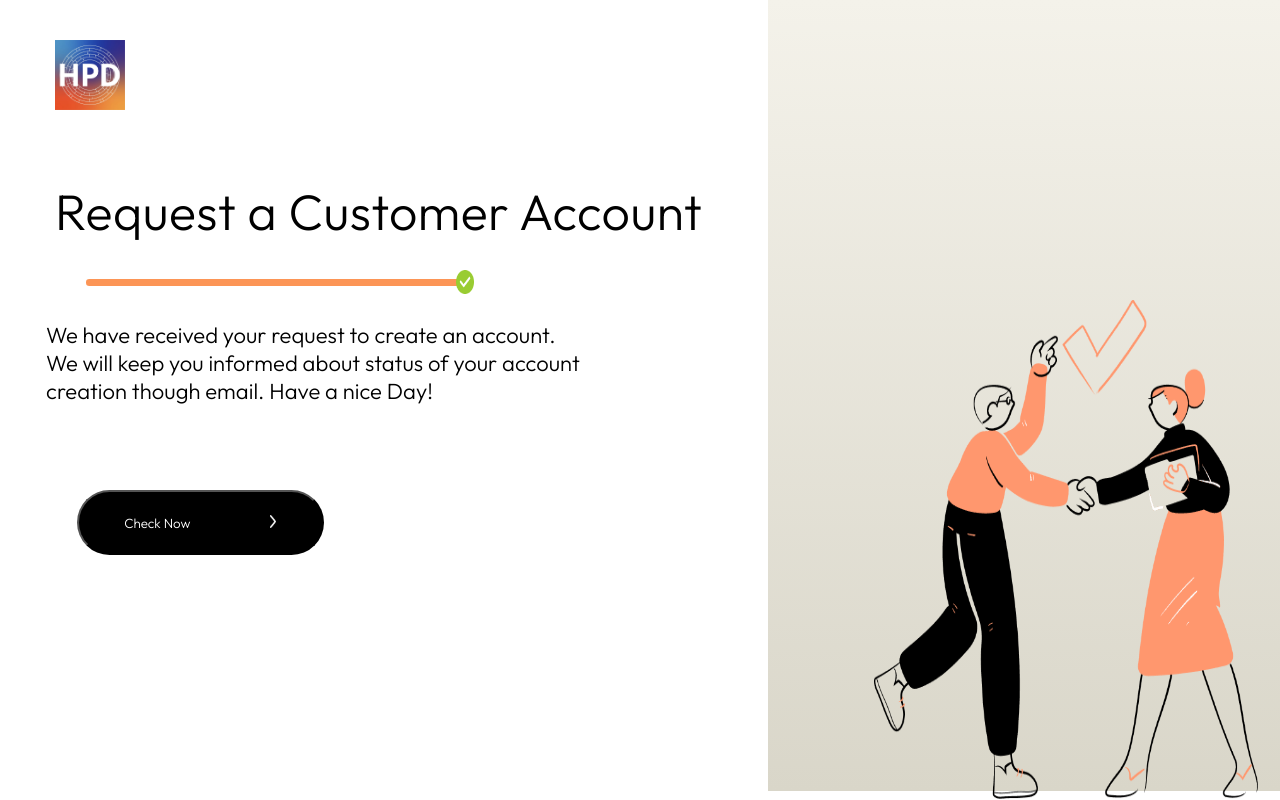
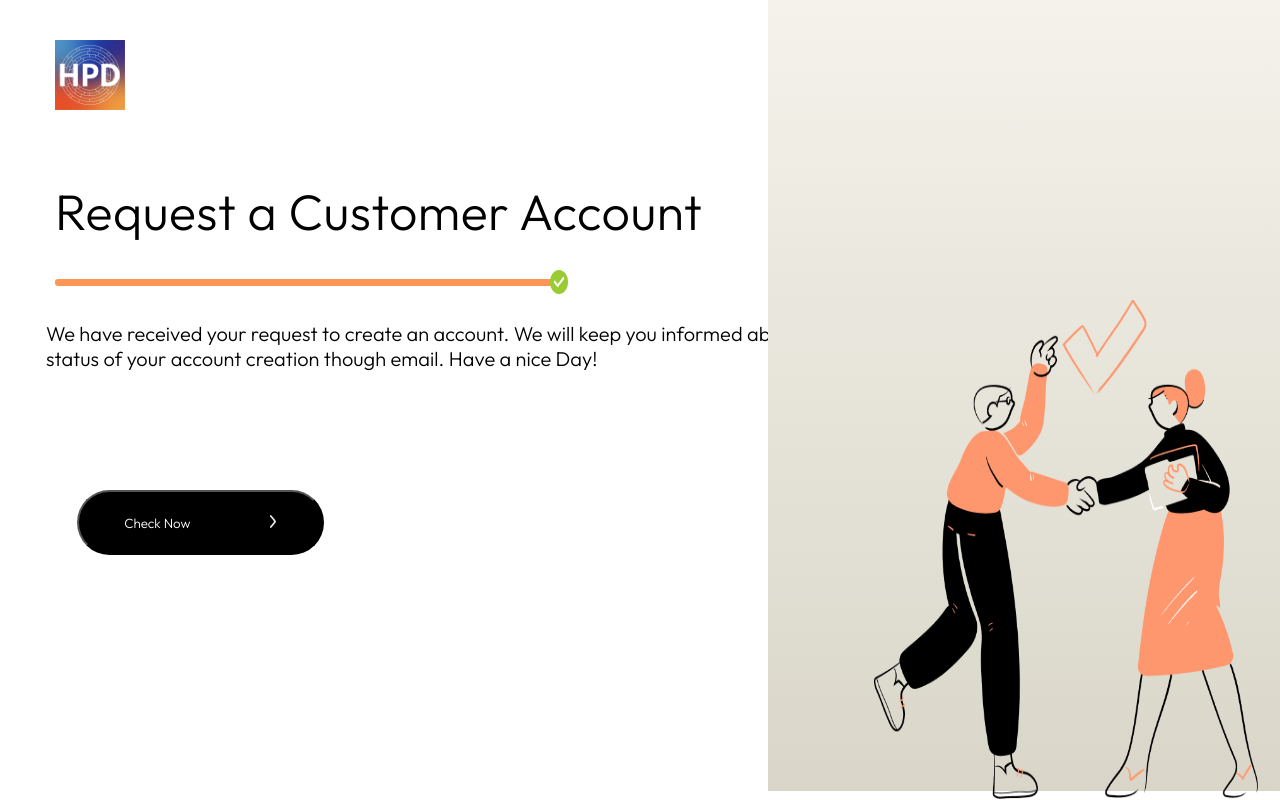
Before and after one commit to vigneshm-quikieapps/heat-pump-frontend, a React (Create React App) app: page /rca3 in a window 1280 px wide. Built offline with nearby package versions, Linux system fonts and the light colour scheme; no server answers.

Commit message:
rca3 fix

```diff
--- a/src/components/Before Customer Login/RCA3/RCA3.css
+++ b/src/components/Before Customer Login/RCA3/RCA3.css
@@ -31,10 +31,10 @@ body {
 }
 
 .rca3left-bar {
-  width: 29.3vw;
-  height: 0.9vh;
+  width: 500.151px;
+  height: 7.254px;
   background-color: rgba(250, 96, 0, 0.664);
-  margin: 0px 0px 0px 6.7vw;
+  margin: 0px 0px 0px 55px;
   border-top-left-radius: 0.26vw;
   border-bottom-left-radius: 0.26vw;
   display: inline-block;
@@ -113,12 +113,12 @@ body {
   font-size: 0.9vw;
 }
 .Text {
-  width: 70%;
+  width: 760px;
   height: 56px;
   flex-grow: 0;
   margin: 4% 0 98px 6%;
   font-family: Outfit;
-  font-size: 22px;
+  font-size: 20px;
   font-weight: 300;
   font-stretch: normal;
   font-style: normal;
--- a/src/services/axios-instance.js
+++ b/src/services/axios-instance.js
@@ -15,7 +15,7 @@ axiosInstance.interceptors.request.use(
   },
   function (error) {
     console.error(error);
-    // Do something with request error
+
     return Promise.reject(error);
   }
 );
```
Also changed, not shown: src/components/Before Customer Login/RCA3/RCA3.js (+7 -0 lines).
